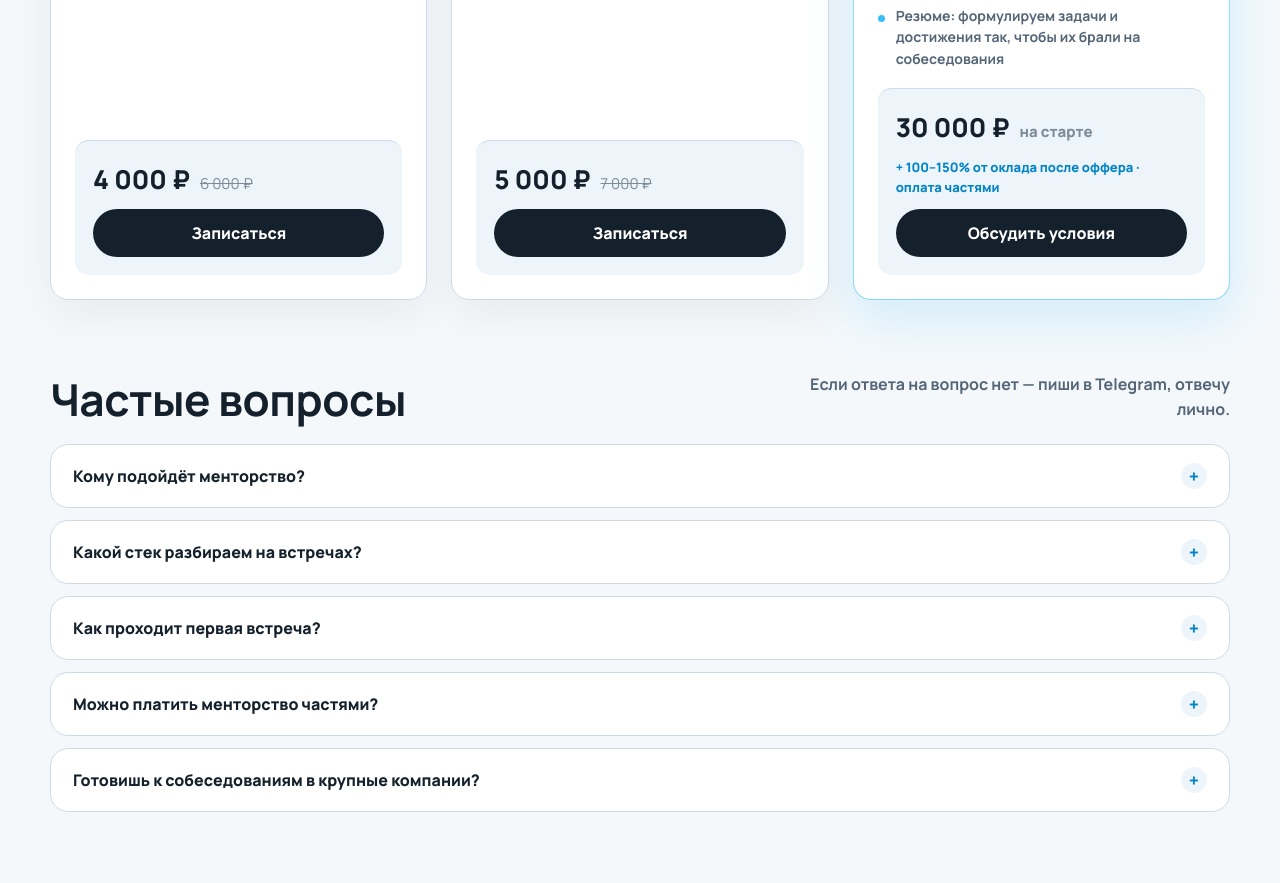
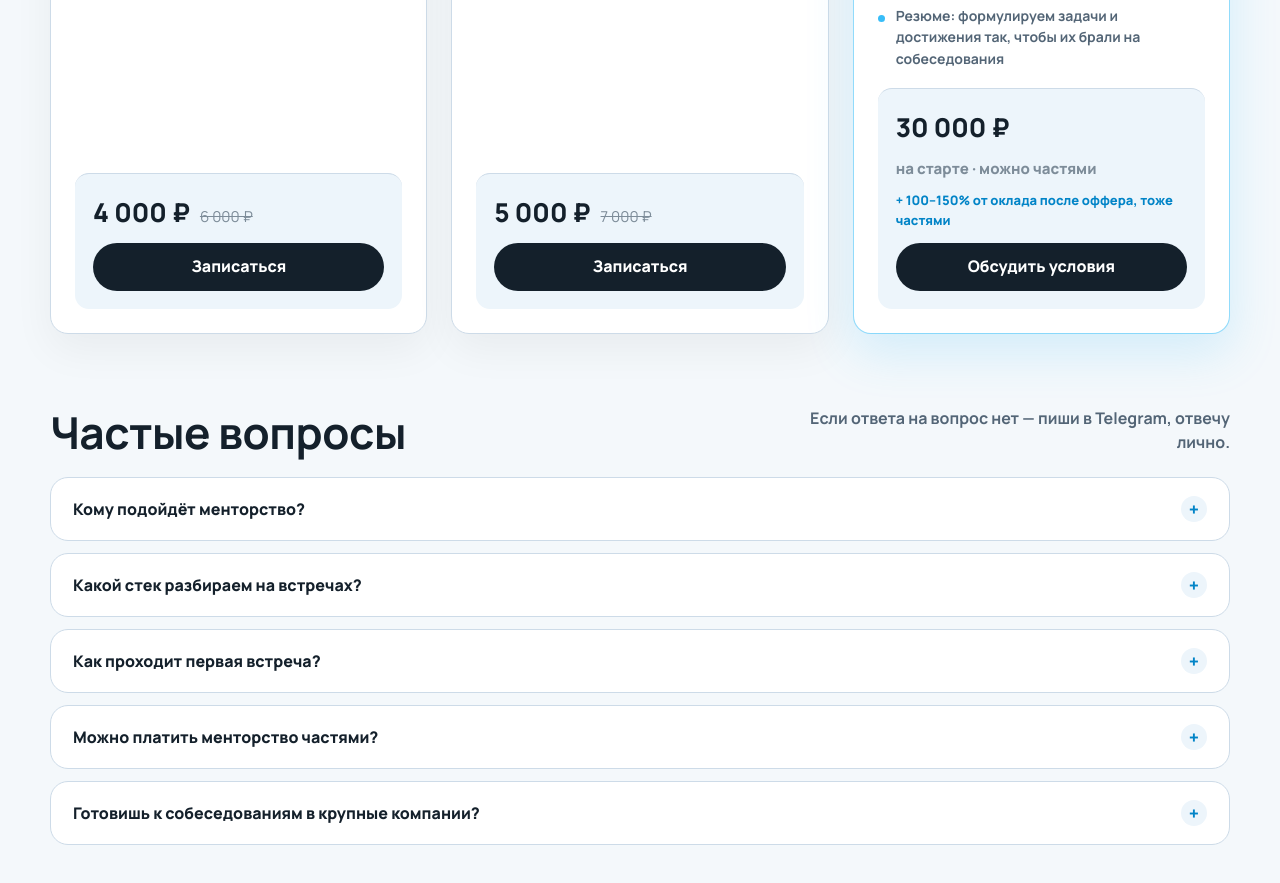
Before and after one commit to natural28/dima_sqlit_mentor, a plain HTML site: page index.html in a window 1280 px wide. Shown: the part 2619-3502 px from the top of the page. Drawn offline with Linux system fonts and the light colour scheme.

Commit message:
Make 'pay in parts' apply to both start and post-offer fee

```diff
--- a/index.html
+++ b/index.html
@@ -1282,9 +1282,9 @@
               <div class="price-block">
                 <div class="price-row">
                   <span class="price-current">30 000 ₽</span>
-                  <span class="price-meta">на старте</span>
+                  <span class="price-meta">на старте · можно частями</span>
                 </div>
-                <span class="price-note">+ 100–150% от оклада после оффера · оплата частями</span>
+                <span class="price-note">+ 100–150% от оклада после оффера, тоже частями</span>
                 <a href="https://t.me/catdem" class="card-action" target="_blank" rel="noopener noreferrer">Обсудить условия</a>
               </div>
             </div>
```
